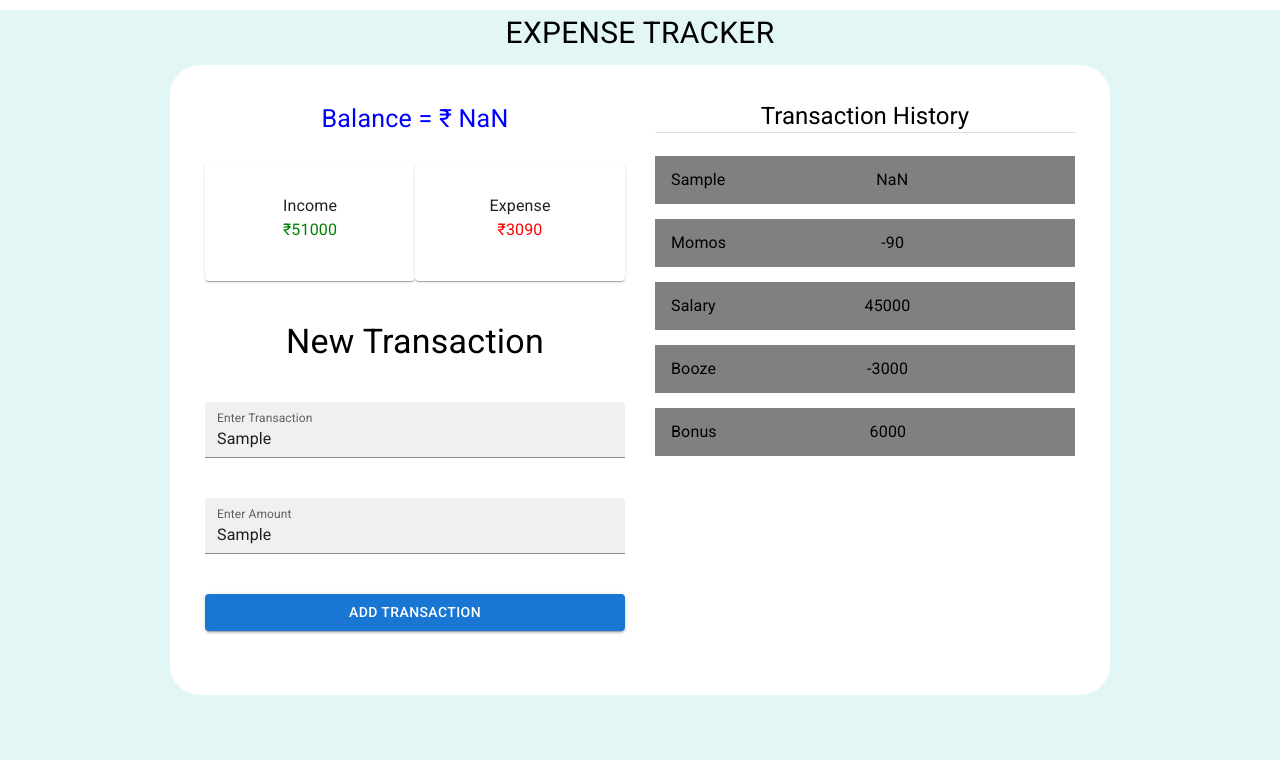
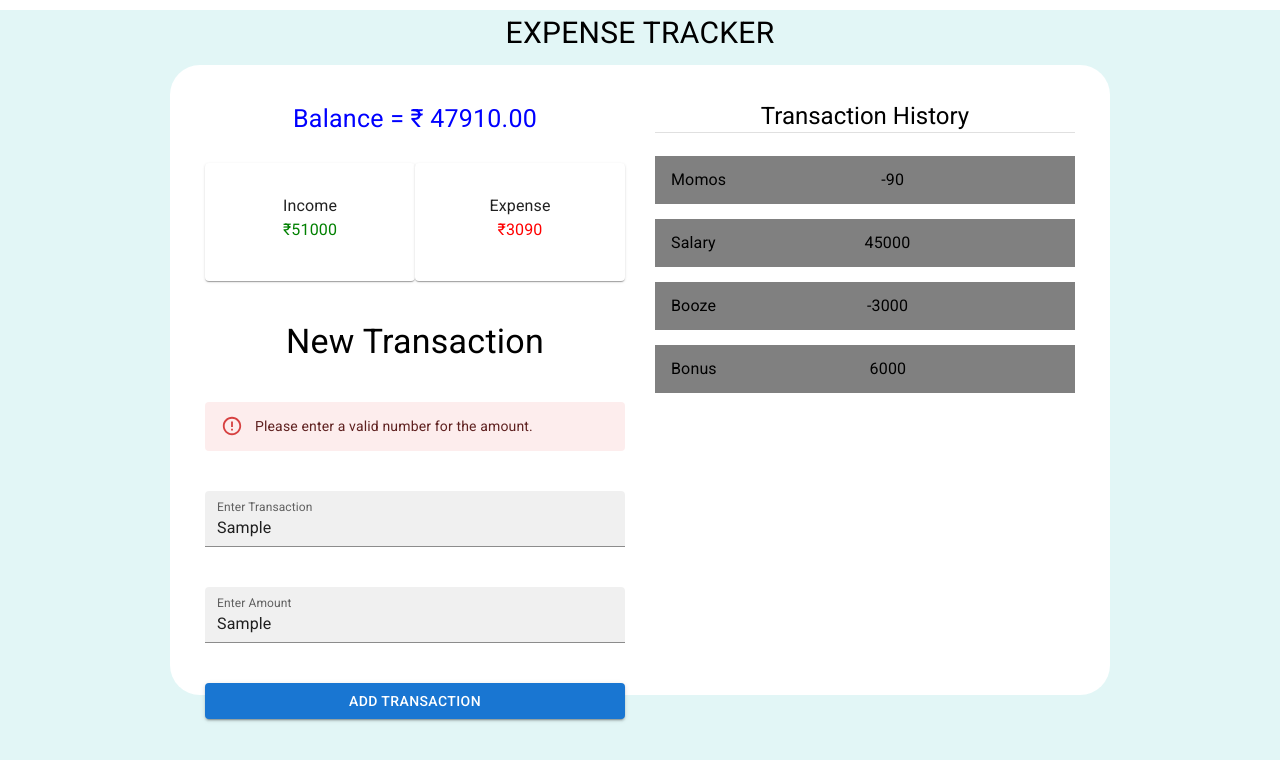
Before and after one commit to Orange-Tofu/Expense-Tracker-HacktoberFest-2023, a React (Create React App) app: page / in a window 1280 px wide. Both pictures are taken after typing "Sample", "Sample" into the empty fields and a click on the button "ADD TRANSACTION". Shown: the top 760 px of the page. Built offline with nearby package versions, Linux system fonts and the light colour scheme; the HTML template or start-up script is replaced by a standard one; a web font is replaced by a local one.

Commit message:
balance_going_negative_resolved

```diff
--- a/src/components/NewTransactions.js
+++ b/src/components/NewTransactions.js
@@ -1,6 +1,5 @@
 import { useState } from "react";
-
-import { Box, Typography, TextField, Button, styled } from "@mui/material";
+import { Box, Typography, TextField, Button, styled, Alert } from "@mui/material";
 
 const Container = styled(Box)`
   display: flex;
@@ -16,27 +15,50 @@ const Container = styled(Box)`
 
 const NewTransactions = ({ setTransactions }) => {
   const [text, setText] = useState("");
-  const [amount, setAmount] = useState();
+  const [amount, setAmount] = useState("");
+  const [balance, setBalance] = useState(47920);
+  const [error, setError] = useState(null);
 
   const addTransaction = () => {
-    const transaction = {
-      id: Math.floor(Math.random() * 100000),
-      text: text,
-      amount: +amount,
-    };
-    setTransactions((prevState) => [transaction, ...prevState]);
+    const transactionAmount = parseFloat(amount); // Use parseFloat to ensure a valid number
+    if (isNaN(transactionAmount)) {
+      setError("Please enter a valid number for the amount.");
+    } else {
+      const newBalance = balance + transactionAmount;
+      console.log(balance);
+      console.log(transactionAmount);
+      console.log(newBalance);
+      if (newBalance < 0) {
+        setError("You don't have enough balance.");
+      } else {
+        const transaction = {
+          id: Math.floor(Math.random() * 100000),
+          text: text,
+          amount: transactionAmount,
+        };
+        setTransactions((prevState) => [transaction, ...prevState]);
+        setBalance(newBalance);
+        setError(null);
+        setText("");
+        setAmount("");
+      }
+    }
   };
+
   return (
     <Container>
-      <Typography variant="h4"> New Transaction </Typography>
+      <Typography variant="h4">New Transaction</Typography>
+      {error && <Alert severity="error">{error}</Alert>}
       <TextField
         variant="filled"
         label="Enter Transaction"
+        value={text}
         onChange={(e) => setText(e.target.value)}
       />
       <TextField
         variant="filled"
         label="Enter Amount"
+        value={amount}
         onChange={(e) => setAmount(e.target.value)}
       />
       <Button variant="contained" onClick={() => addTransaction()}>
@@ -45,4 +67,5 @@ const NewTransactions = ({ setTransactions }) => {
     </Container>
   );
 };
+
 export default NewTransactions;
```
